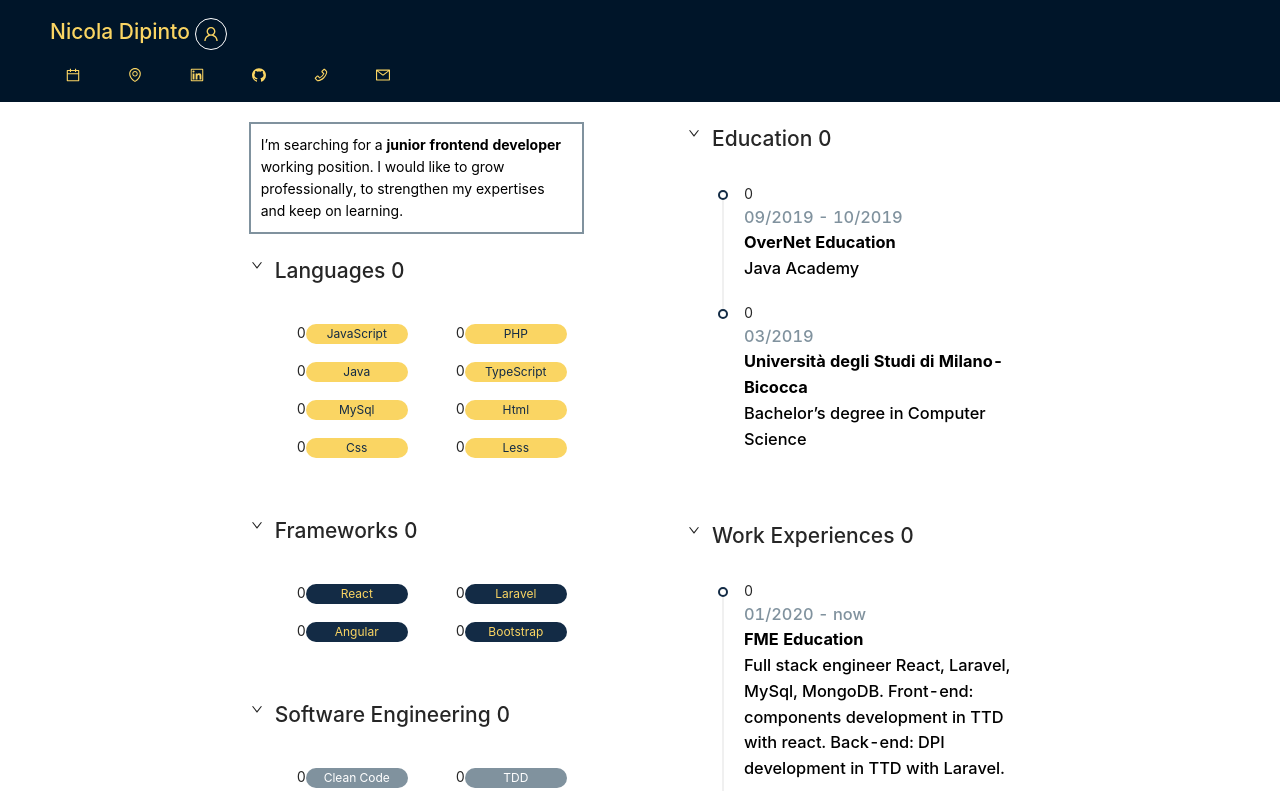
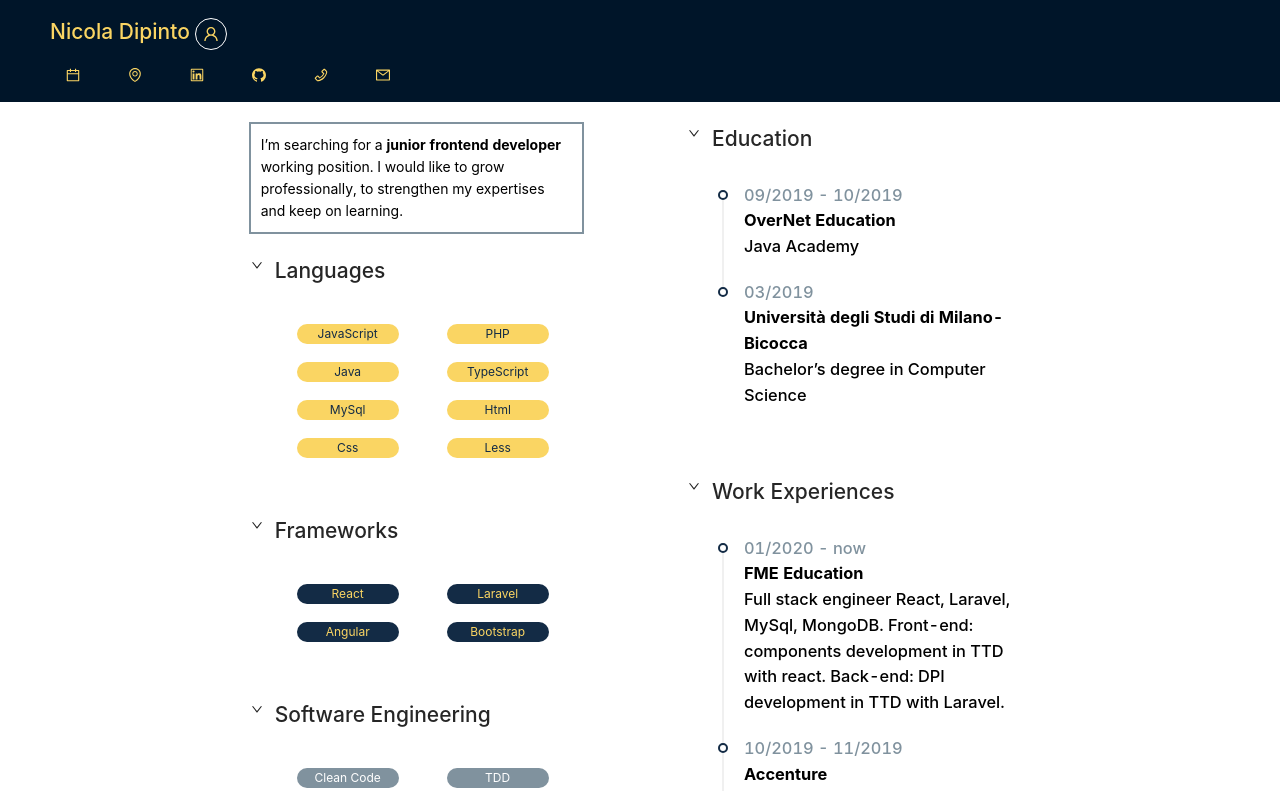
Before and after one commit to NicolaDipintoDev/cv.assignment, a React (Create React App) app in the folder cv-assignment/: page / in a window 1280 px wide. Shown: the top 791 px of the page. Built offline with nearby package versions, Linux system fonts and the light colour scheme.

Commit message:
fix bug logged condition

```diff
--- a/cv-assignment/src/components/Content/CollapseComponents/title/Title.js
+++ b/cv-assignment/src/components/Content/CollapseComponents/title/Title.js
@@ -6,9 +6,7 @@ import EditButton from "../../container/editButton.js/EditButton";
 const Title = ({ title, logged }) => (
   <h1 className="blockTitle">
     {title}{" "}
-    {logged && (
-      <EditButton Icon={PlusCircleOutlined} text='Aggiungi' />
-    )}
+    {logged ? <EditButton Icon={PlusCircleOutlined} text="Aggiungi" /> : false}
   </h1>
 );
 
--- a/cv-assignment/src/components/Content/container/leftSide/skill/Skill.js
+++ b/cv-assignment/src/components/Content/container/leftSide/skill/Skill.js
@@ -6,7 +6,7 @@ import EditButton from "../../editButton.js/EditButton";
 
 const Skill = ({ name, bg, color, logged }) => (
   <>
-    {logged && <EditButton Icon={MinusCircleOutlined} text="Rimuovi" />}
+    {logged? <EditButton Icon={MinusCircleOutlined} text="Rimuovi" /> : false}
     <Badge
       count={name}
       style={{ backgroundColor: bg, color: color, minWidth: "102px" }}
--- a/cv-assignment/src/components/Content/container/rightSide/timelinecomponent/TimeLineItemConten.js
+++ b/cv-assignment/src/components/Content/container/rightSide/timelinecomponent/TimeLineItemConten.js
@@ -5,7 +5,7 @@ import { MinusCircleOutlined } from "@ant-design/icons";
 
 const TimeLineItemContent = ({ contents, logged }) => (
   <div>
-    {logged && <EditButton Icon={MinusCircleOutlined} text="Rimuovi" />}
+    {logged? <EditButton Icon={MinusCircleOutlined} text="Rimuovi" /> : false}
     {contents.map( (content, i) => (
       <h3 key={i+content.text.substr(0,5)} className={content.class}>{content.text}</h3>
     ))}
```
